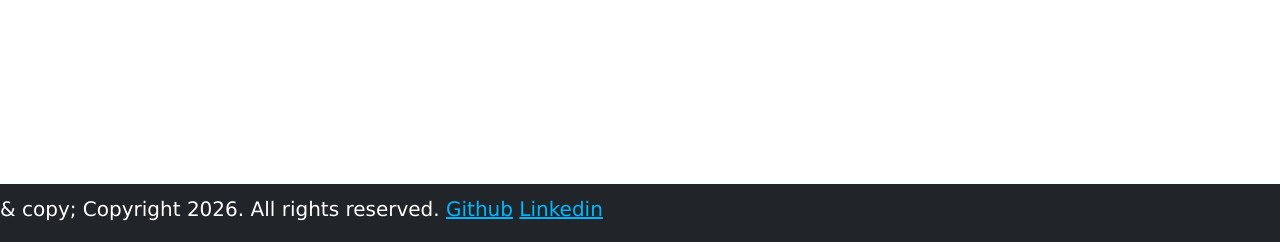
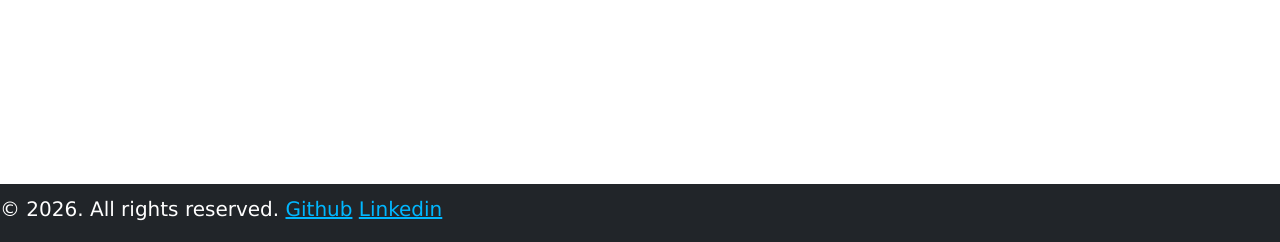
Before and after one commit to 333997203/INFR3120-Portfolio, a Node server app: page /aboutme in a window 1280 px wide. Shown: the part 558-800 px from the top of the page. Run offline with Node 20, Linux system fonts and the light colour scheme; some libraries are stand-ins or nearby versions.

Commit message:
Fix footer copyright

```diff
--- a/views/partials/footer.ejs
+++ b/views/partials/footer.ejs
@@ -1,6 +1,6 @@
 <nav class="navbar fixed-bottom navbar-dark bg-dark">
   <h6 class="navbar-brand">
-    & copy; Copyright 2026. All rights reserved.
+    &copy; 2026. All rights reserved.
     <a href="https://github.com/333997203">Github</a>
     <a href="https://www.linkedin.com/in/abithan-manimohan-a15b4b44b/">Linkedin</a>
   </h6>
```
